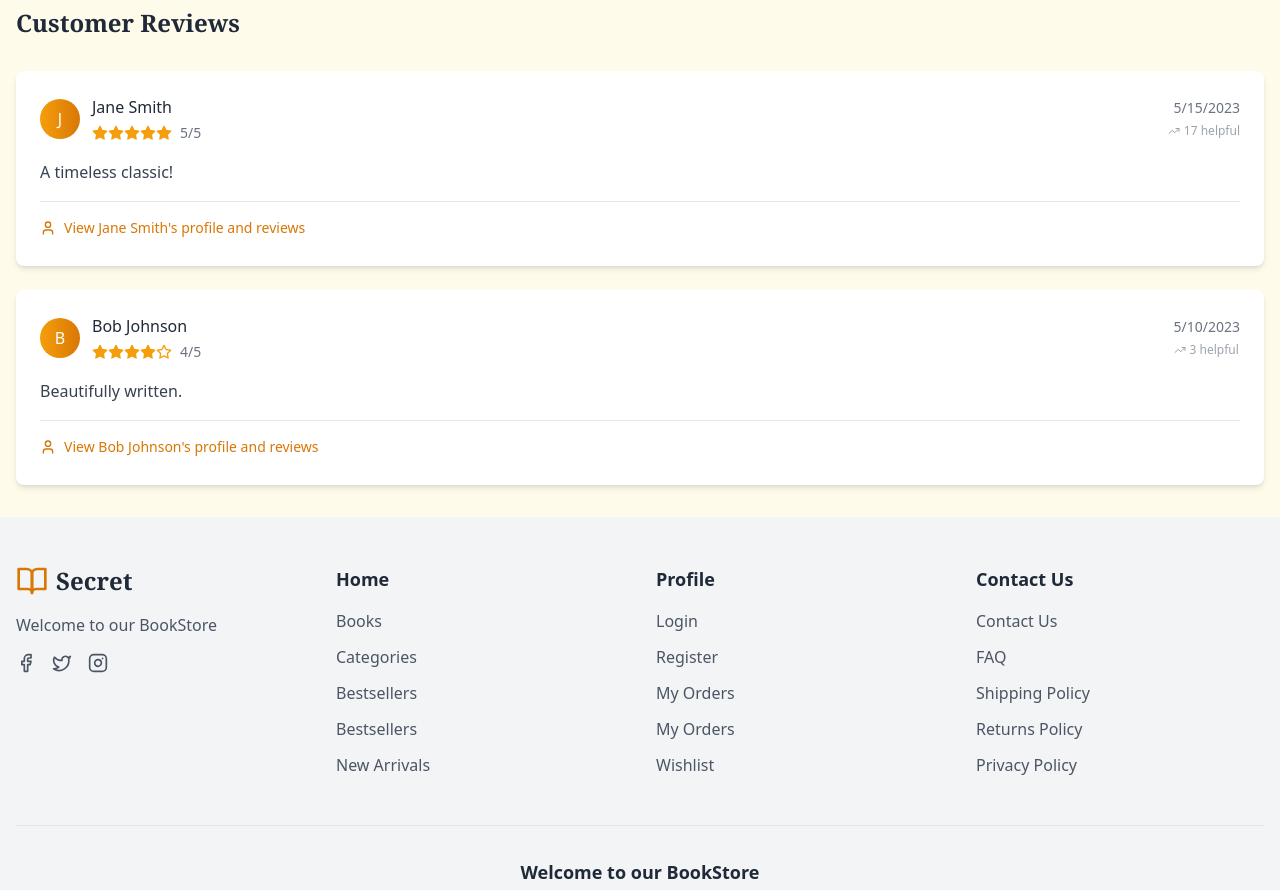
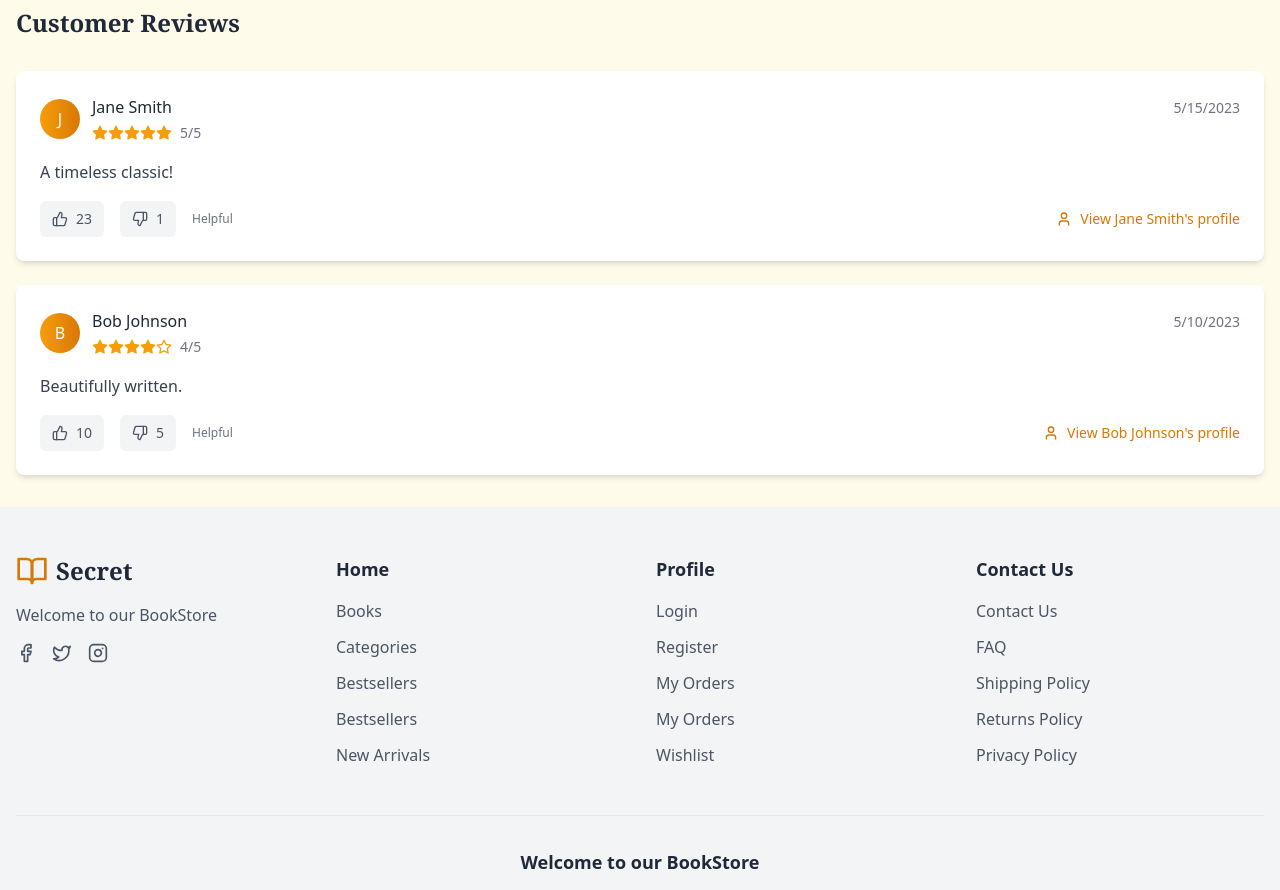
Before and after one commit to alibobo59/Refactor_FE_SecretBook, a React (Vite) app: page /books/1 in a window 1280 px wide. Shown: the part 1020-1910 px from the top of the page. Built offline with nearby package versions, Linux system fonts and the light colour scheme.

Commit message:
Implement Like/Dislike System for Reviews

```diff
--- /dev/null
+++ b/src/components/reviews/ReviewInteractionButtons.jsx
@@ -0,0 +1,161 @@
+import React, { useState } from 'react';
+import { ThumbsUp, ThumbsDown, AlertCircle } from 'lucide-react';
+import { useReview } from '../../contexts/ReviewContext';
+import { useAuth } from '../../contexts/AuthContext';
+import { motion, AnimatePresence } from 'framer-motion';
+
+const ReviewInteractionButtons = ({
+  reviewId,
+  initialLikes = 0,
+  initialDislikes = 0,
+  className = ""
+}) => {
+  const { user } = useAuth();
+  const {
+    likeReview,
+    dislikeReview,
+    getReviewInteraction,
+    loading
+  } = useReview();
+
+  const [likes, setLikes] = useState(initialLikes);
+  const [dislikes, setDislikes] = useState(initialDislikes);
+  const [showLoginPrompt, setShowLoginPrompt] = useState(false);
+  const [isProcessing, setIsProcessing] = useState(false);
+
+  const userInteraction = getReviewInteraction(reviewId);
+  const hasLiked = userInteraction?.type === 'like';
+  const hasDisliked = userInteraction?.type === 'dislike';
+
+  const handleLike = async () => {
+    if (!user) {
+      setShowLoginPrompt(true);
+      setTimeout(() => setShowLoginPrompt(false), 3000);
+      return;
+    }
+
+    if (isProcessing) return;
+    setIsProcessing(true);
+
+    try {
+      await likeReview(reviewId);
+
+      // Update local counts based on previous state
+      if (hasLiked) {
+        setLikes(prev => prev - 1);
+      } else if (hasDisliked) {
+        setLikes(prev => prev + 1);
+        setDislikes(prev => prev - 1);
+      } else {
+        setLikes(prev => prev + 1);
+      }
+    } catch (error) {
+      console.error('Failed to like review:', error);
+    } finally {
+      setIsProcessing(false);
+    }
+  };
+
+  const handleDislike = async () => {
+    if (!user) {
+      setShowLoginPrompt(true);
+      setTimeout(() => setShowLoginPrompt(false), 3000);
+      return;
+    }
+
+    if (isProcessing) return;
+    setIsProcessing(true);
+
+    try {
+      await dislikeReview(reviewId);
+
+      // Update local counts based on previous state
+      if (hasDisliked) {
+        setDislikes(prev => prev - 1);
+      } else if (hasLiked) {
+        setDislikes(prev => prev + 1);
+        setLikes(prev => prev - 1);
+      } else {
+        setDislikes(prev => prev + 1);
+      }
+    } catch (error) {
+      console.error('Failed to dislike review:', error);
+    } finally {
+      setIsProcessing(false);
+    }
+  };
+
+  return (
+    <div className={`relative ${className}`}>
+      <div className="flex items-center gap-4">
+        {/* Like Button */}
+        <button
+          onClick={handleLike}
+          disabled={isProcessing}
+          className={`flex items-center gap-2 px-3 py-2 rounded-md transition-all duration-200 ${
+            hasLiked
+              ? 'bg-green-100 dark:bg-green-900/30 text-green-700 dark:text-green-400'
+              : 'bg-gray-100 dark:bg-gray-700 text-gray-600 dark:text-gray-400 hover:bg-green-50 dark:hover:bg-green-900/20 hover:text-green-600 dark:hover:text-green-400'
+          } ${isProcessing ? 'opacity-50 cursor-not-allowed' : 'cursor-pointer'}`}
+          title={user ? (hasLiked ? 'Remove like' : 'Like this review') : 'Login to like reviews'}
+        >
+          <motion.div
+            animate={hasLiked ? { scale: [1, 1.2, 1] } : {}}
+            transition={{ duration: 0.3 }}
+          >
+            <ThumbsUp
+              className={`h-4 w-4 ${hasLiked ? 'fill-current' : ''}`}
+            />
+          </motion.div>
+          <span className="text-sm font-medium">{likes}</span>
+        </button>
+
+        {/* Dislike Button */}
+        <button
+          onClick={handleDislike}
+          disabled={isProcessing}
+          className={`flex items-center gap-2 px-3 py-2 rounded-md transition-all duration-200 ${
+            hasDisliked
+              ? 'bg-red-100 dark:bg-red-900/30 text-red-700 dark:text-red-400'
+              : 'bg-gray-100 dark:bg-gray-700 text-gray-600 dark:text-gray-400 hover:bg-red-50 dark:hover:bg-red-900/20 hover:text-red-600 dark:hover:text-red-400'
+          } ${isProcessing ? 'opacity-50 cursor-not-allowed' : 'cursor-pointer'}`}
+          title={user ? (hasDisliked ? 'Remove dislike' : 'Dislike this review') : 'Login to dislike reviews'}
+        >
+          <motion.div
+            animate={hasDisliked ? { scale: [1, 1.2, 1] } : {}}
+            transition={{ duration: 0.3 }}
+          >
+            <ThumbsDown
+              className={`h-4 w-4 ${hasDisliked ? 'fill-current' : ''}`}
+            />
+          </motion.div>
+          <span className="text-sm font-medium">{dislikes}</span>
+        </button>
+
+        {/* Helpful indicator */}
+        <div className="flex items-center gap-1 text-xs text-gray-500 dark:text-gray-400">
+          <span>{likes > dislikes ? 'Helpful' : likes === dislikes ? 'Mixed' : 'Not helpful'}</span>
+        </div>
+      </div>
+
+      {/* Login Prompt */}
+      <AnimatePresence>
+        {showLoginPrompt && (
+          <motion.div
+            initial={{ opacity: 0, y: -10 }}
+            animate={{ opacity: 1, y: 0 }}
+            exit={{ opacity: 0, y: -10 }}
+            className="absolute top-full left-0 mt-2 p-3 bg-amber-50 dark:bg-amber-900/30 border border-amber-200 dark:border-amber-800 rounded-md shadow-lg z-10 min-w-max"
+          >
+            <div className="flex items-center gap-2 text-amber-800 dark:text-amber-200">
+              <AlertCircle className="h-4 w-4" />
+              <span className="text-sm">Please login to interact with reviews</span>
+            </div>
+          </motion.div>
+        )}
+      </AnimatePresence>
+    </div>
+  );
+};
+
+export default ReviewInteractionButtons;
--- /dev/null
+++ b/src/contexts/ReviewContext.jsx
@@ -0,0 +1,136 @@
+import React, { createContext, useContext, useState, useEffect } from 'react';
+import { useAuth } from './AuthContext';
+
+const ReviewContext = createContext();
+
+export const useReview = () => {
+  return useContext(ReviewContext);
+};
+
+export const ReviewProvider = ({ children }) => {
+  const { user } = useAuth();
+  const [reviewInteractions, setReviewInteractions] = useState({});
+  const [loading, setLoading] = useState(false);
+
+  // Load user's review interactions from localStorage
+  useEffect(() => {
+    if (user) {
+      const storedInteractions = localStorage.getItem(`reviewInteractions_${user.id}`);
+      if (storedInteractions) {
+        setReviewInteractions(JSON.parse(storedInteractions));
+      }
+    } else {
+      setReviewInteractions({});
+    }
+  }, [user]);
+
+  // Save interactions to localStorage whenever they change
+  useEffect(() => {
+    if (user && Object.keys(reviewInteractions).length > 0) {
+      localStorage.setItem(`reviewInteractions_${user.id}`, JSON.stringify(reviewInteractions));
+    }
+  }, [reviewInteractions, user]);
+
+  const likeReview = async (reviewId) => {
+    if (!user) {
+      throw new Error('You must be logged in to like reviews');
+    }
+
+    setLoading(true);
+    try {
+      // Simulate API call delay
+      await new Promise(resolve => setTimeout(resolve, 300));
+
+      setReviewInteractions(prev => {
+        const current = prev[reviewId];
+        const newInteraction = { ...prev };
+
+        if (current?.type === 'like') {
+          // Remove like if already liked
+          delete newInteraction[reviewId];
+        } else {
+          // Add like (or change from dislike to like)
+          newInteraction[reviewId] = {
+            type: 'like',
+            timestamp: new Date().toISOString()
+          };
+        }
+
+        return newInteraction;
+      });
+
+      return true;
+    } catch (error) {
+      console.error('Failed to like review:', error);
+      throw error;
+    } finally {
+      setLoading(false);
+    }
+  };
+
+  const dislikeReview = async (reviewId) => {
+    if (!user) {
+      throw new Error('You must be logged in to dislike reviews');
+    }
+
+    setLoading(true);
+    try {
+      // Simulate API call delay
+      await new Promise(resolve => setTimeout(resolve, 300));
+
+      setReviewInteractions(prev => {
+        const current = prev[reviewId];
+        const newInteraction = { ...prev };
+
+        if (current?.type === 'dislike') {
+          // Remove dislike if already disliked
+          delete newInteraction[reviewId];
+        } else {
+          // Add dislike (or change from like to dislike)
+          newInteraction[reviewId] = {
+            type: 'dislike',
+            timestamp: new Date().toISOString()
+          };
+        }
+
+        return newInteraction;
+      });
+
+      return true;
+    } catch (error) {
+      console.error('Failed to dislike review:', error);
+      throw error;
+    } finally {
+      setLoading(false);
+    }
+  };
+
+  const getReviewInteraction = (reviewId) => {
+    return reviewInteractions[reviewId] || null;
+  };
+
+  const getUserInteractionStats = () => {
+    const interactions = Object.values(reviewInteractions);
+    return {
+      totalLikes: interactions.filter(i => i.type === 'like').length,
+      totalDislikes: interactions.filter(i => i.type === 'dislike').length,
+      totalInteractions: interactions.length
+    };
+  };
+
+  const value = {
+    reviewInteractions,
+    loading,
+    likeReview,
+    dislikeReview,
+    getReviewInteraction,
+    getUserInteractionStats,
+    isAuthenticated: !!user
+  };
+
+  return (
+    <ReviewContext.Provider value={value}>
+      {children}
+    </ReviewContext.Provider>
+  );
+};
--- a/src/main.jsx
+++ b/src/main.jsx
@@ -3,6 +3,7 @@ import "./index.css";
 import { BookProvider } from "./contexts/BookContext";
 import { AuthProvider } from "./contexts/AuthContext";
 import { CartProvider } from "./contexts/CartContext";
+import { ReviewProvider } from "./contexts/ReviewContext";
 import LanguageProvider from "./contexts/LanguageContext";
 import ReactDOM from "react-dom/client";
 import React from "react";
@@ -16,7 +17,9 @@ root.render(
         <AuthProvider>
           <BookProvider>
             <CartProvider>
-              <App />
+              <ReviewProvider>
+                <App />
+              </ReviewProvider>
             </CartProvider>
           </BookProvider>
         </AuthProvider>
--- a/src/pages/BookDetailPage.jsx
+++ b/src/pages/BookDetailPage.jsx
@@ -15,6 +15,7 @@ import {
 } from "lucide-react";
 import { motion } from "framer-motion";
 import { useLanguage } from "../contexts/LanguageContext";
+import ReviewInteractionButtons from "../components/reviews/ReviewInteractionButtons";
 
 const BookDetailPage = () => {
   const { id } = useParams();
@@ -336,25 +337,27 @@ const BookDetailPage = () => {
                     <span className="text-sm text-gray-500 dark:text-gray-400">
                       {new Date(rating.created_at).toLocaleDateString()}
                     </span>
-                    {/* Mock helpful votes */}
-                    <div className="flex items-center gap-1 text-xs text-gray-400 mt-1">
-                      <TrendingUp className="h-3 w-3" />
-                      <span>{Math.floor(Math.random() * 20) + 1} helpful</span>
-                    </div>
                   </div>
                 </div>
 
-                <p className="text-gray-700 dark:text-gray-300 leading-relaxed">
+                <p className="text-gray-700 dark:text-gray-300 leading-relaxed mb-4">
                   {rating.review}
                 </p>
 
-                {/* View Reviewer Profile Link */}
-                <div className="mt-4 pt-4 border-t border-gray-200 dark:border-gray-700">
+                {/* Like/Dislike Buttons */}
+                <div className="flex items-center justify-between">
+                  <ReviewInteractionButtons
+                    reviewId={rating.id}
+                    initialLikes={Math.floor(Math.random() * 20) + 5} // Mock initial likes
+                    initialDislikes={Math.floor(Math.random() * 5) + 1} // Mock initial dislikes
+                  />
+
+                  {/* View Reviewer Profile Link */}
                   <Link
                     to={`/reviewer/${rating.user_id}`}
                     className="inline-flex items-center gap-2 text-sm text-amber-600 dark:text-amber-500 hover:text-amber-700 dark:hover:text-amber-400 transition-colors">
                     <User className="h-4 w-4" />
-                    View {rating.user_name}'s profile and reviews
+                    View {rating.user_name}'s profile
                   </Link>
                 </div>
               </motion.div>
```
Also changed, not shown: src/pages/ReviewerProfilePage.jsx (+18 -6 lines).
